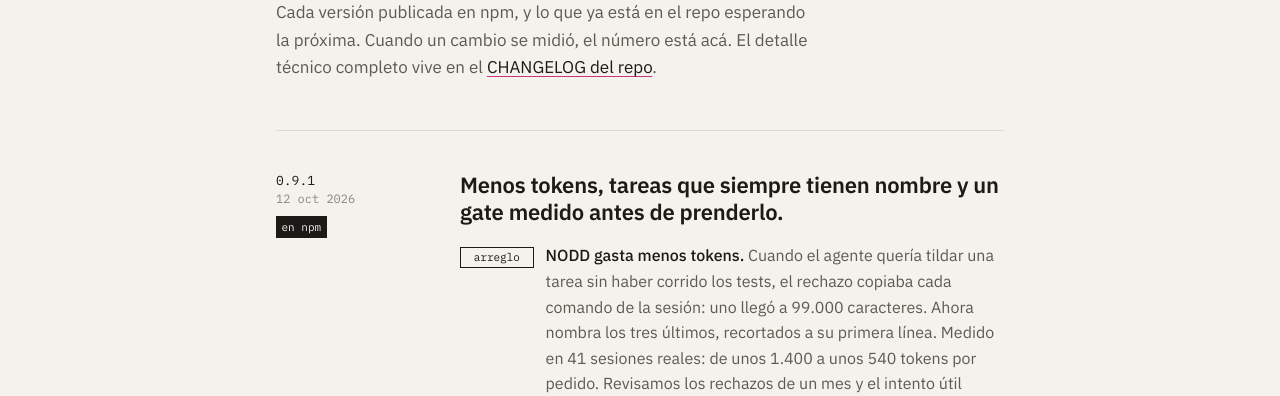
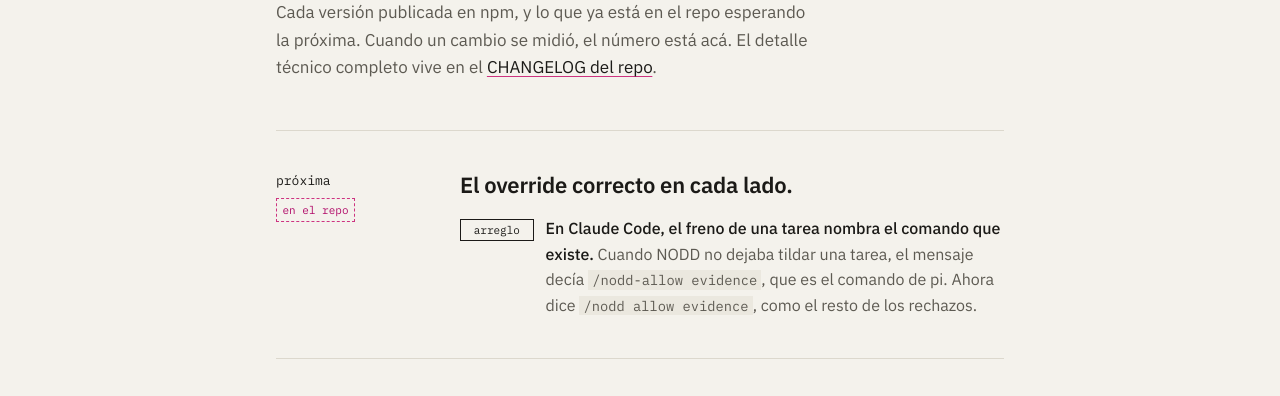
Before and after one commit to gonzalonicolasr/nodd, a website: page site/changelog/index.html in a window 1280 px wide. Shown: the part 341-737 px from the top of the page. Drawn offline with Linux system fonts and the light colour scheme.

Commit message:
claude-code: el rechazo de nodd_task nombra /nodd allow, no el comando de pi
Los rechazos de los gates ya pasaban por ccReason; el camino de
nodd_task devolvía el texto del kernel tal cual.

```diff
--- a/claude-code/hooks/register.ts
+++ b/claude-code/hooks/register.ts
@@ -385,7 +385,7 @@ async function serve($: any, key: string, call: Call, id: string) {
   kernel.onToolResult({ toolName: call.toolName, toolCallId: id, input: call.input, isError: !final.ok, content: final.text })
   if (final.ok && call.toolName === 'nodd_declare') lastDeclared.set(key, call.input)
   await exportState($)
-  return final.ok ? { result: final.text } : { deny: final.text }
+  return final.ok ? { result: final.text } : { deny: ccReason(final.text) }
 }
 
 async function readRawConfig($: any): Promise<{ raw: Record<string, unknown> } | { problem: string }> {
--- a/site/changelog/index.html
+++ b/site/changelog/index.html
@@ -47,6 +47,16 @@ code{font-family:"IBM Plex Mono",ui-monospace,monospace;font-size:.86em;backgrou
 <h1 class="text-[40px] leading-[1.06] sm:text-[62px] font-semibold tracking-[-0.025em]">Qué cambió en NODD.<br><span class="text-gentle">Medido, no prometido.</span></h1>
 <p class="mt-7 text-[17px] leading-relaxed text-mute max-w-[34rem]">Cada versión publicada en npm, y lo que ya está en el repo esperando la próxima. Cuando un cambio se midió, el número está acá. El detalle técnico completo vive en el <a href="https://github.com/gonzalonicolasr/nodd/blob/master/CHANGELOG.md">CHANGELOG del repo</a>.</p>
 </section>
+
+<article class="rel" id="proxima">
+<div><div class="font-mono text-[13px] text-fg">próxima</div><span class="state repo">en el repo</span></div>
+<div>
+<h2>El override correcto en cada lado.</h2>
+<ul>
+<li><span class="tag fix">arreglo</span><span><strong>En Claude Code, el freno de una tarea nombra el comando que existe.</strong> Cuando NODD no dejaba tildar una tarea, el mensaje decía <code>/nodd-allow evidence</code>, que es el comando de pi. Ahora dice <code>/nodd allow evidence</code>, como el resto de los rechazos.</span></li>
+</ul>
+</div>
+</article>
 
 <article class="rel" id="v0.9.1">
 <div><div class="font-mono text-[13px] text-fg">0.9.1</div><div class="font-mono text-[12px] text-dim">12 oct 2026</div><span class="state npm">en npm</span></div>
```
Also changed, not shown: claude-code/hooks/nodd.test.ts (+7 -0 lines), CHANGELOG.md.
